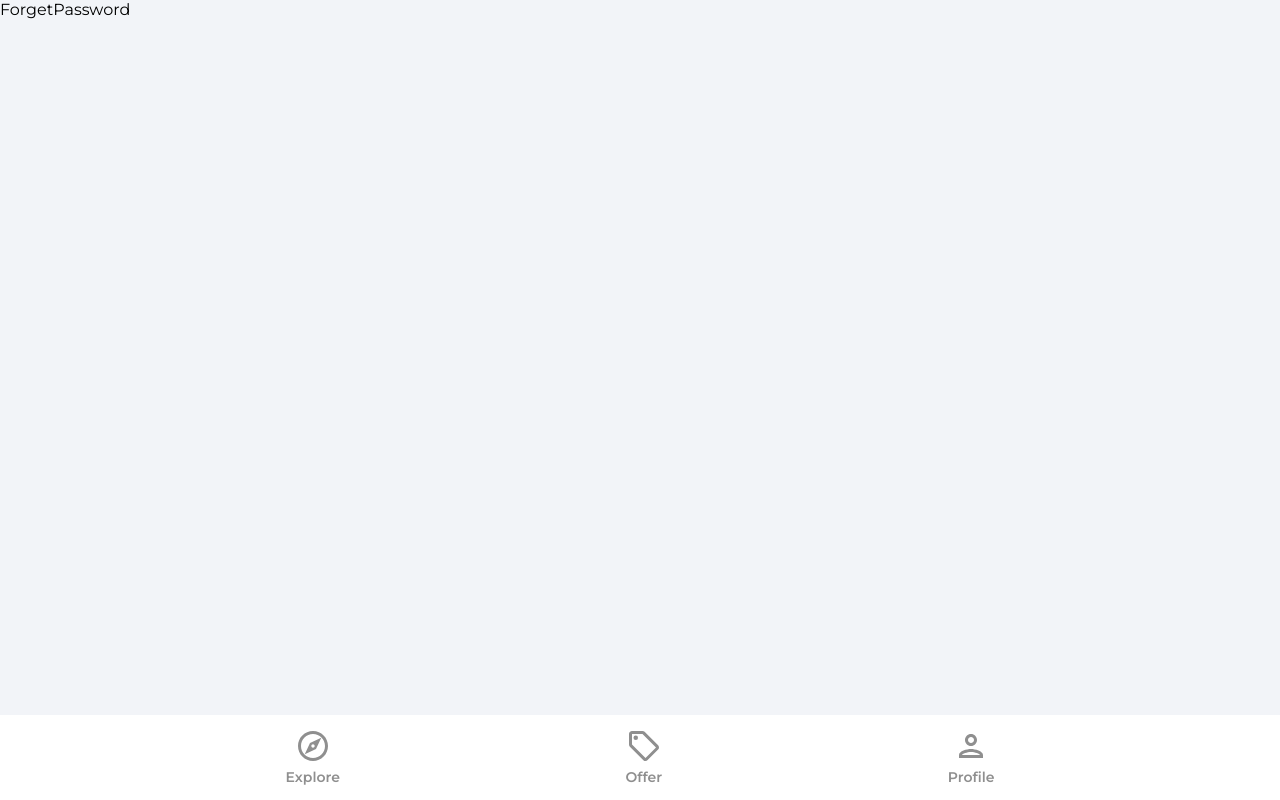
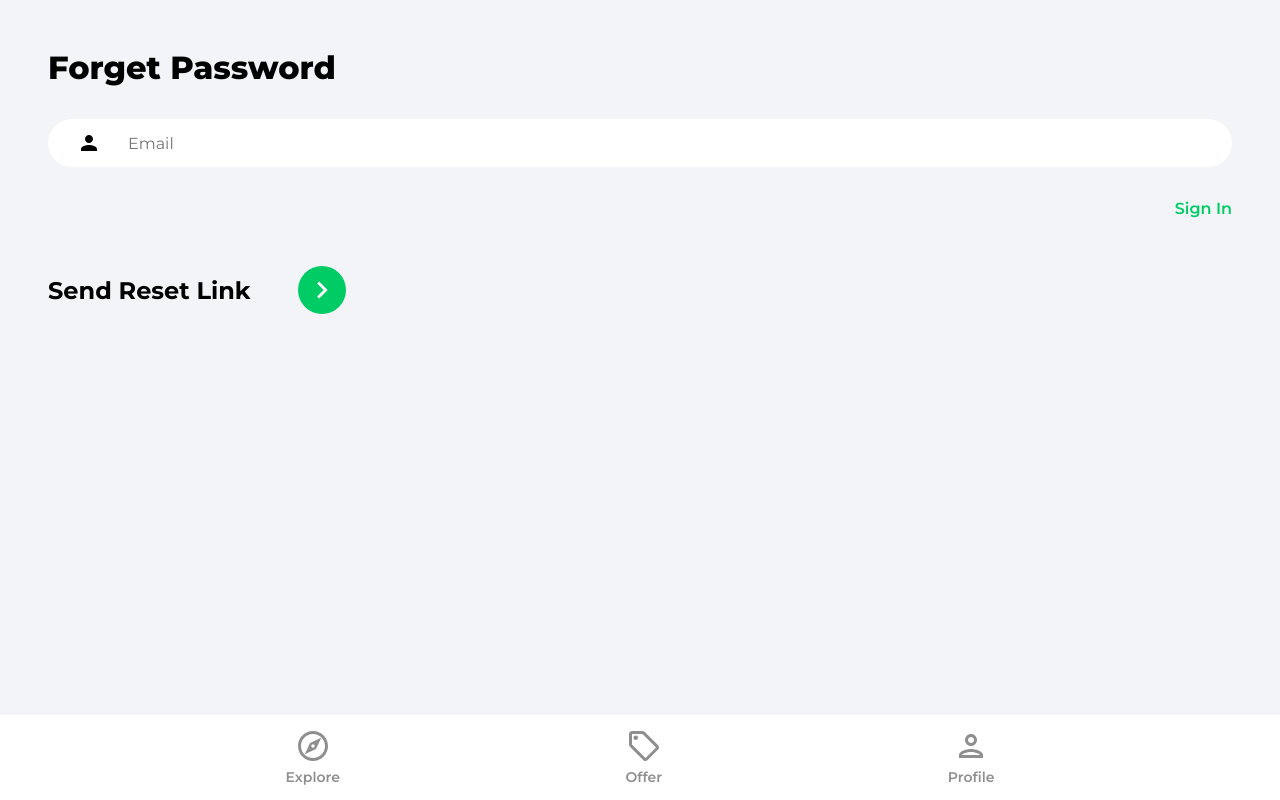
Before and after one commit to ShubhamGupta511/House-MarketPlace, a React (Create React App) app: page /forget in a window 1280 px wide. Built offline with nearby package versions, Linux system fonts and the light colour scheme.

Commit message:
ForgetPassword-Implemented

```diff
--- a/src/pages/ForgetPassword.jsx
+++ b/src/pages/ForgetPassword.jsx
@@ -1,9 +1,57 @@
+import { useState } from "react";
+import { Link } from "react-router-dom";
+import { getAuth, sendPasswordResetEmail } from "firebase/auth";
+import { toast } from "react-toastify";
+import { ReactComponent as ArrowRightIcon } from "../assets/svg/keyboardArrowRightIcon.svg";
+
 function ForgetPassword() {
+  const [email, setEmail] = useState("");
+
+  const onChange = (e) => {
+    setEmail(e.target.value);
+  };
+
+  const onSubmit = async (e) => {
+    e.preventDefault();
+    try {
+      const auth=getAuth();
+      await sendPasswordResetEmail(auth,email)
+      toast.success('Email was sent');
+    } catch (error) {
+      toast.error('Could not send reset email')
+    }
+  };
+
   return (
-    <div>
-      ForgetPassword
+    <div className="pageContainer">
+      <header>
+        <p className="pageHeader">Forget Password</p>
+      </header>
+
+      <main>
+        <form onSubmit={onSubmit}>
+          <input
+            type="email"
+            className="emailInput"
+            placeholder="Email"
+            value={email}
+            onChange={onChange}
+          />
+
+          <Link className="forgotPasswordLink" to="signin">
+            Sign In
+          </Link>
+
+          <div className="signInBar">
+            <div className="signInText">Send Reset Link</div>
+            <button className="signInButton">
+              <ArrowRightIcon fill="#ffffff" width="34px" height="34px" />
+            </button>
+          </div>
+        </form>
+      </main>
     </div>
-  )
+  );
 }
 
-export default ForgetPassword
+export default ForgetPassword;
```
